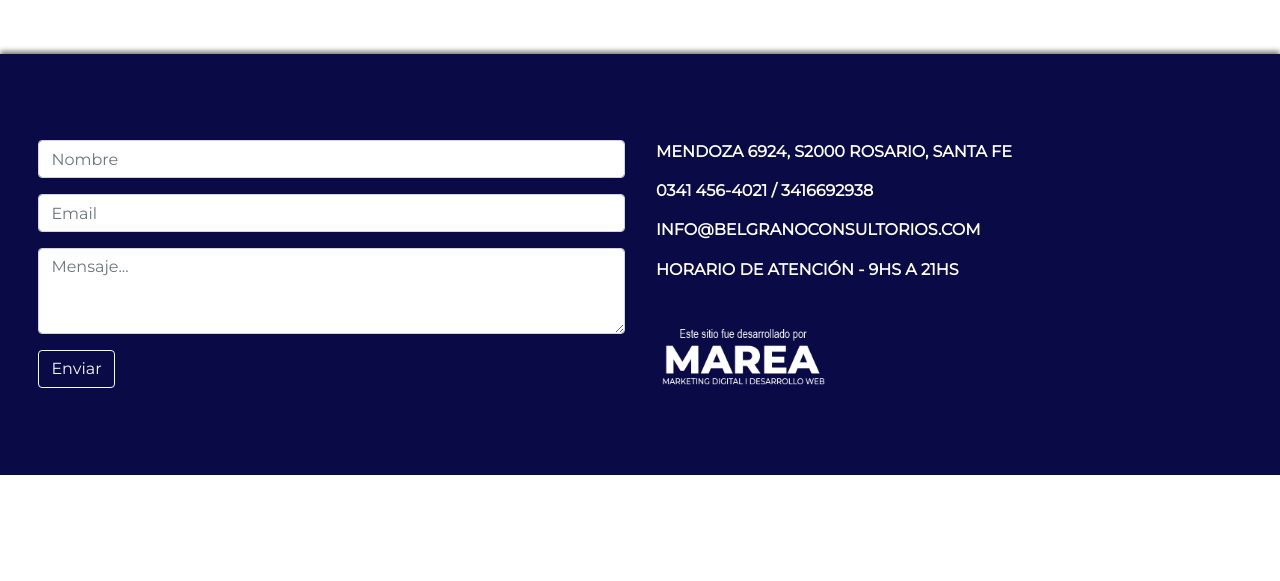
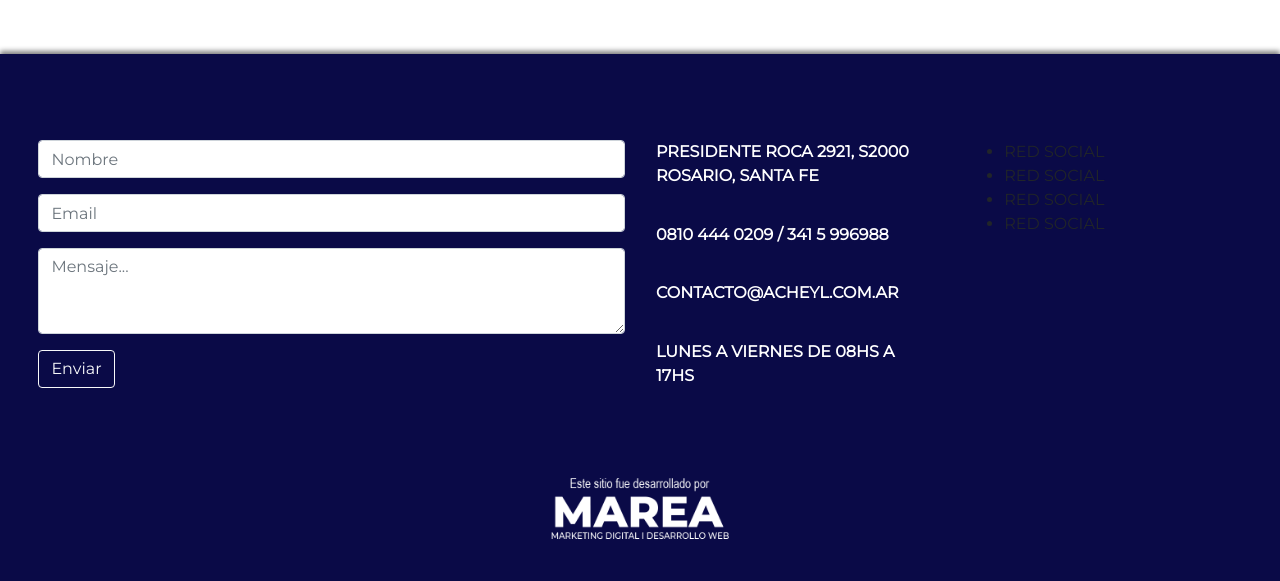
Before and after one commit to mativiscusso/acheyl, a PHP site: page / in a window 1280 px wide. Shown: the part 3480-4061 px from the top of the page. Before the commit the page ends 3955 px from the top, so only its background shows below. Run offline with PHP 8.4, Linux system fonts and the light colour scheme.

Commit message:
footer arreglado

```diff
--- a/css/style.css
+++ b/css/style.css
@@ -1144,13 +1144,11 @@ div#banner2 {
 
 .slider::before,
 .slider::after {
-  background: -webkit-gradient(
-    linear,
-    left top,
-    right top,
-    from(white),
-    to(rgba(255, 255, 255, 0))
-  );
+  background: -webkit-gradient(linear,
+      left top,
+      right top,
+      from(white),
+      to(rgba(255, 255, 255, 0)));
   background: linear-gradient(to right, white 0%, rgba(255, 255, 255, 0) 100%);
   content: "";
   height: 300px;
@@ -1212,13 +1210,18 @@ footer {
 }
 
 .marea {
-  margin-top: 5%;
-  width: 40%;
+  display: flex;
+  margin-left: auto;
+  margin-right: auto;
   transition: all 300ms;
 }
 
 .marea:hover {
   filter: invert(0.8);
+}
+
+#firma {
+  padding-bottom: 3%;
 }
 
 /*****************************/
@@ -1369,6 +1372,7 @@ div.swiper-button-next {
 /*****************************/
 
 @media (min-width: 780px) {
+
   /*MENU ESCRITORIO*/
   nav {
     background-color: transparent;
@@ -1431,7 +1435,7 @@ div.swiper-button-next {
   }
 
   .marea {
-    width: 30%;
+    width: 15%;
   }
 
   #cardAroma {
--- a/index.html
+++ b/index.html
@@ -193,9 +193,8 @@
 
     <div class="container-fluid my-5">
         <iframe data-aos="fade-in"
-            src="https://www.google.com/maps/embed?pb=!1m18!1m12!1m3!1d3348.4103870886033!2d-60.71751338525432!3d-32.940172878889605!2m3!1f0!2f0!3f0!3m2!1i1024!2i768!4f13.1!3m3!1m2!1s0x95b6532c9d4f92e3%3A0x7bd635baee85c183!2sNuevos%20Consultorios%20Belgrano!5e0!3m2!1ses!2sar!4v1574174788651!5m2!1ses!2sar"
-            frameborder="0" style="border:0;" allowfullscreen="">
-        </iframe>
+            src="https://www.google.com/maps/embed?pb=!1m14!1m8!1m3!1d6694.551725227462!2d-60.651287999999994!3d-32.970123!3m2!1i1024!2i768!4f13.1!3m3!1m2!1s0x95b7aba1d0be7589%3A0xe200d4450050d47c!2sPte.%20Roca%202921%2C%20S2000%20Rosario%2C%20Santa%20Fe!5e0!3m2!1ses!2sar!4v1585005726007!5m2!1ses!2sar"
+            frameborder="0" style="border:0;" allowfullscreen="" aria-hidden="false" tabindex="0"></iframe>
     </div>
 
     <footer>
@@ -218,18 +217,28 @@
                         <button class="btn btn-outline-light" type="submit">Enviar</button>
                     </form>
                 </div>
-                <div id="infoFooter" class="col-12 col-md-6 py-5 px-3">
-                    <span>Mendoza 6924, S2000 Rosario, Santa Fe</span>
-                    <span>0341 456-4021 / 3416692938</span>
-                    <span>info@belgranoconsultorios.com</span>
-                    <span>Horario de Atención - 9hs a 21hs </span>
-                    <a href="http://www.somosmarea.com" target="_blank">
-                        <span><img class="marea" src="img/marea.png" alt=""></span>
-                    </a>
+                <div id="infoFooter" class="col-12 col-md-3 py-5 px-3">
+                    <span>Presidente Roca 2921, S2000 Rosario, Santa Fe</span>
+                    <span>0810 444 0209 / 341 5 996988</span>
+                    <span>contacto@acheyl.com.ar</span>
+                    <span>Lunes a Viernes de 08hs a 17hs </span>
 
+                </div>
+                <div class="col-12 col-md-3 py-5 px-3">
+                    <ul>
+                        <li>RED SOCIAL</li>
+                        <li>RED SOCIAL</li>
+                        <li>RED SOCIAL</li>
+                        <li>RED SOCIAL</li>
+                    </ul>
                 </div>
             </div>
 
+        </div>
+        <div id="firma">
+            <a href="http://www.somosmarea.com" target="_blank">
+                <img class="marea" src="img/marea.png" alt="">
+            </a>
         </div>
     </footer>
 
@@ -239,11 +248,7 @@
     <script>
         AOS.init();
     </script>
-    <div id="whatsapp" data-aos="fade-left">
-        <a href="https://api.whatsapp.com/send?phone=5493416387507" target="_blank">
-            <img src="img/whatsapp-logo-1.png" alt="">
-        </a>
-    </div>
+
     <script src="js/navbar.js"></script>
 </body>
 
```
